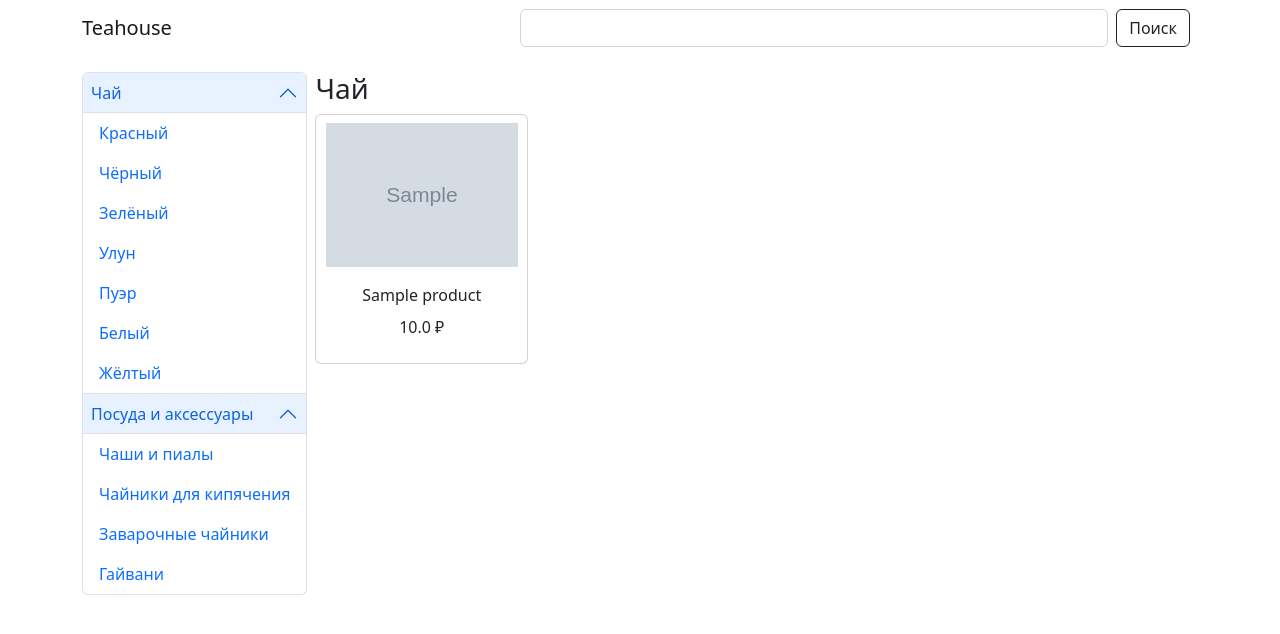
After one commit to Gvard-Windlass/teahouse, a Django app: page /tea/ in a window 1280 px wide. The commit adds this page. Shown: the top 634 px of the page. Run offline with Django 4.2, Linux system fonts and the light colour scheme; tables that the repository leaves empty hold one stand-in row (values such as "Sample post"); grey boxes marked "Sample" are stand-in pictures.

Commit message:
Add Tea products display

```diff
--- a/store/static/store/store.css
+++ b/store/static/store/store.css
@@ -9,3 +9,11 @@
         display: initial !important;
     }
 }
+
+#productLinks {
+    min-width: max-content;
+}
+
+.product-image {
+    max-width: 12em;
+}
--- a/store/templates/store/home.html
+++ b/store/templates/store/home.html
@@ -48,13 +48,13 @@
                 <div class="accordeon-collapse collapse show" id="teaLinks-menu" area-labelledby="teaLinks-header">
                     <div class="accordeon-body">
                         <ul class="nav flex-column">
-                            <li class="nav-item"><a href="" class="nav-link">Красный</a></li>
-                            <li class="nav-item"><a href="" class="nav-link">Чёрный</a></li>
-                            <li class="nav-item"><a href="" class="nav-link">Зелёный</a></li>
-                            <li class="nav-item"><a href="" class="nav-link">Улун</a></li>
-                            <li class="nav-item"><a href="" class="nav-link">Пуэр</a></li>
-                            <li class="nav-item"><a href="" class="nav-link">Белый</a></li>
-                            <li class="nav-item"><a href="" class="nav-link">Жёлтый</a></li>
+                            <li class="nav-item"><a href="/tea/Black/" class="nav-link">Красный</a></li>
+                            <li class="nav-item"><a href="/tea/Dark/" class="nav-link">Чёрный</a></li>
+                            <li class="nav-item"><a href="/tea/Green/" class="nav-link">Зелёный</a></li>
+                            <li class="nav-item"><a href="/tea/Oolong/" class="nav-link">Улун</a></li>
+                            <li class="nav-item"><a href="/tea/Puer/" class="nav-link">Пуэр</a></li>
+                            <li class="nav-item"><a href="/tea/White/" class="nav-link">Белый</a></li>
+                            <li class="nav-item"><a href="/tea/Yellow/" class="nav-link">Жёлтый</a></li>
                         </ul>
                     </div>
                 </div>
@@ -86,6 +86,7 @@
 
         {% comment %} Контент {% endcomment %}
         <div class="flex-grow-1 mx-2">
+            {% block content %}{% endblock %}
         </div>
     </div>
 
--- /dev/null
+++ b/store/templates/store/products.html
@@ -0,0 +1,21 @@
+{% extends 'store/home.html' %}
+{% load static %}
+
+{% block content %}
+    <h3>{{ products_title }}</h3>
+    <div class="row row-cols-2 row-cols-lg-3 row-cols-xl-4 row-cols-xxl-5 g-2">
+        {% for product in products %}
+            <div class="col text-center">
+                <div class="card p-2">
+                    <img src="{{ product.image.url }}"
+                        alt="изображение товара"
+                        class="card-image-top product-image mx-auto">
+                    <div class="card-body">
+                        <p class="card-title">{{ product.name }}</p>
+                        <span class="card-text">{{ product.price }} ₽</span>
+                    </div>
+                </div>
+            </div>
+        {% endfor %}
+    </div>
+{% endblock content %}
--- a/store/urls.py
+++ b/store/urls.py
@@ -2,5 +2,7 @@ from django.urls import path
 from . import views
 
 urlpatterns = [
-    path('', views.home, name='home')
+    path('', views.home, name='home'),
+    path('tea/', views.TeaListView.as_view(), name='tea_all'),
+    path('tea/<tea_type>/', views.TeaListView.as_view(), name='tea_by_type'),
 ]
--- a/store/views.py
+++ b/store/views.py
@@ -1,5 +1,41 @@
+from django.views.generic.list import ListView
 from django.shortcuts import render
 
-# Create your views here.
+from .models import Tea
+
+
 def home(request):
     return render(request, 'store/home.html')
+
+
+class TeaListView(ListView):
+    model = Tea
+    context_object_name = 'products'
+    template_name = 'store/products.html'
+
+    def get_queryset(self):
+        tea_type = self.kwargs.get('tea_type')
+        if tea_type:
+            return Tea.objects.filter(tea_type=tea_type)
+        else:
+            return Tea.objects.all()
+
+
+    def get_context_data(self, **kwargs):
+        context = super().get_context_data(**kwargs)
+        tea_type = self.kwargs.get('tea_type')
+        context['products_title'] = 'Чай '
+
+        if tea_type:
+            tea_title_dict = {
+                'Black': 'Красный',
+                'Dark': 'Черный',
+                'Green': 'Зеленый',
+                'Oolong': 'Улун',
+                'Puer': 'Пуэр',
+                'White': 'Белый',
+                'Yellow': 'Желтый'
+            }
+            context['products_title'] += tea_title_dict.get(tea_type) or ''
+
+        return context
```
Also changed, not shown: store/test/test_views.py (added, +16 -0 lines).
